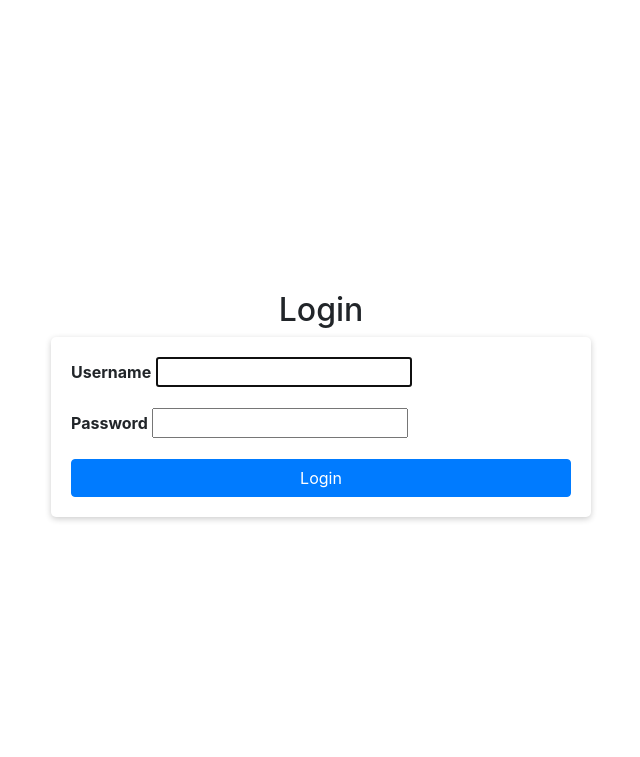
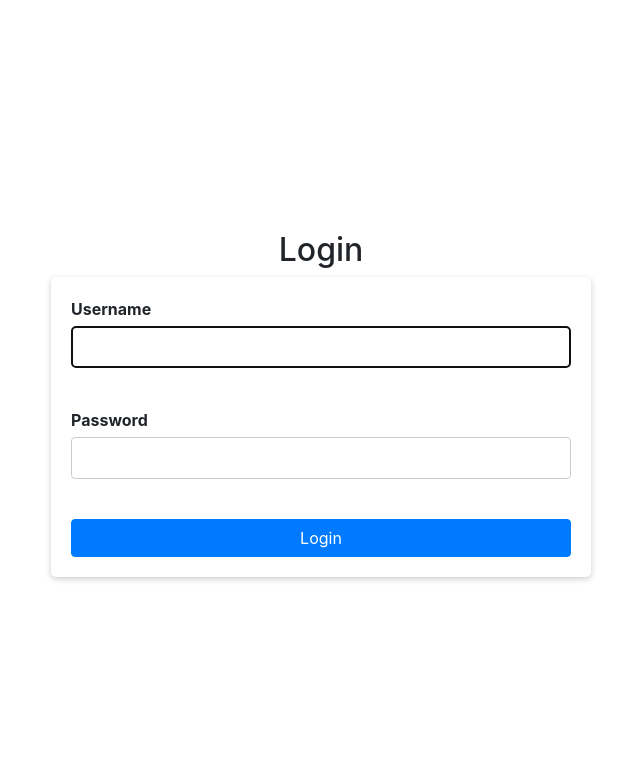
Before and after one commit to legend-king/Book-List-App, a Django app: page /login/ in a window 1280 px wide. Shown: the part 56-813 px from the top of the page, without its empty margins (319-959 px from the left). Run offline with Django 4.2, Linux system fonts and the light colour scheme; some libraries are stand-ins or nearby versions.

Commit message:
Minor UI changes

```diff
--- a/books/views.py
+++ b/books/views.py
@@ -5,7 +5,6 @@ from django.core.paginator import Paginator
 
 # Create your views here.
 def home(request):
-    # user_codes = Code.objects.filter(uploaded_by=request.user)
 
     books = Book.objects.filter().order_by("-created_at")
 
--- a/static/style.css
+++ b/static/css/style.css
@@ -147,6 +147,18 @@
 
   .form-group {
     margin-bottom: 15px;
+  }
+
+  .form-group label {
+    width: 350px;
+    margin-bottom: 5px;
+  }
+
+  .form-group input {
+    width: 100%;
+    padding: 8px;
+    border: 1px solid #ccc;
+    border-radius: 4px;
   }
 
 
--- a/templates/base.html
+++ b/templates/base.html
@@ -7,7 +7,7 @@
     {% load static %}
     <link
       rel="stylesheet"
-      href="{%static 'style.css'%}"
+      href="{%static 'css/style.css'%}"
       type="text/css"
       media="screen"
     />
--- a/templates/form_template.html
+++ b/templates/form_template.html
@@ -9,7 +9,6 @@
     {% csrf_token %}
 
     {% for field in form %}
-    <div class="form-group">
         <label for="{{ field.id_for_label }}">{{ field.label }}</label>
         {{ field }}
         {% if field.errors %}
@@ -19,7 +18,7 @@
             {% endfor %}
           </ul>
         {% endif %}
-      </div>
+        <br>
     {% endfor %}
 
     {% if form.non_field_errors %}
@@ -29,6 +28,7 @@
             {% endfor %}
           </ul>
         {% endif %}
+        <br>
 
         <button type="submit" class="btn btn-primary btn-block">{{button_text}}</button>
   </form>
--- a/templates/users/login.html
+++ b/templates/users/login.html
@@ -9,9 +9,10 @@
         {% csrf_token %}
         {% for field in form %}
           <div class="form-group">
-            <label for="{{ field.id_for_label }}"><b>{{ field.label }}</b></label>
+            <label for="{{ field.id_for_label }}"><b>{{ field.label }}</b></label><br>
             {{ field }}
           </div>
+          <br>
         {% endfor %}
 
         {% if form.non_field_errors %}
```
